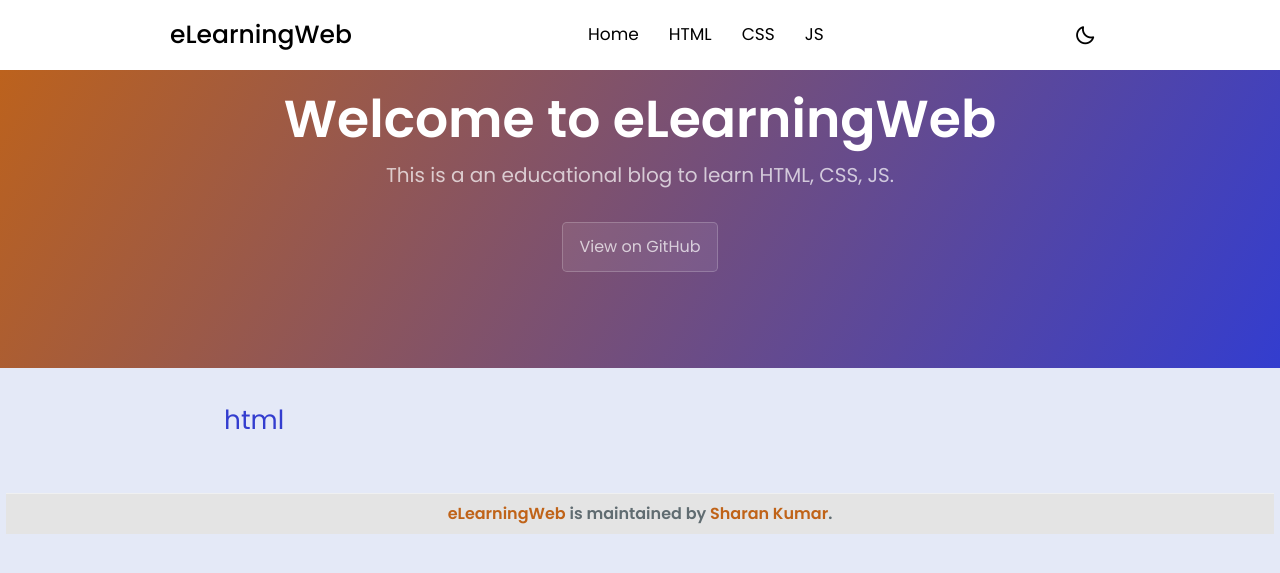
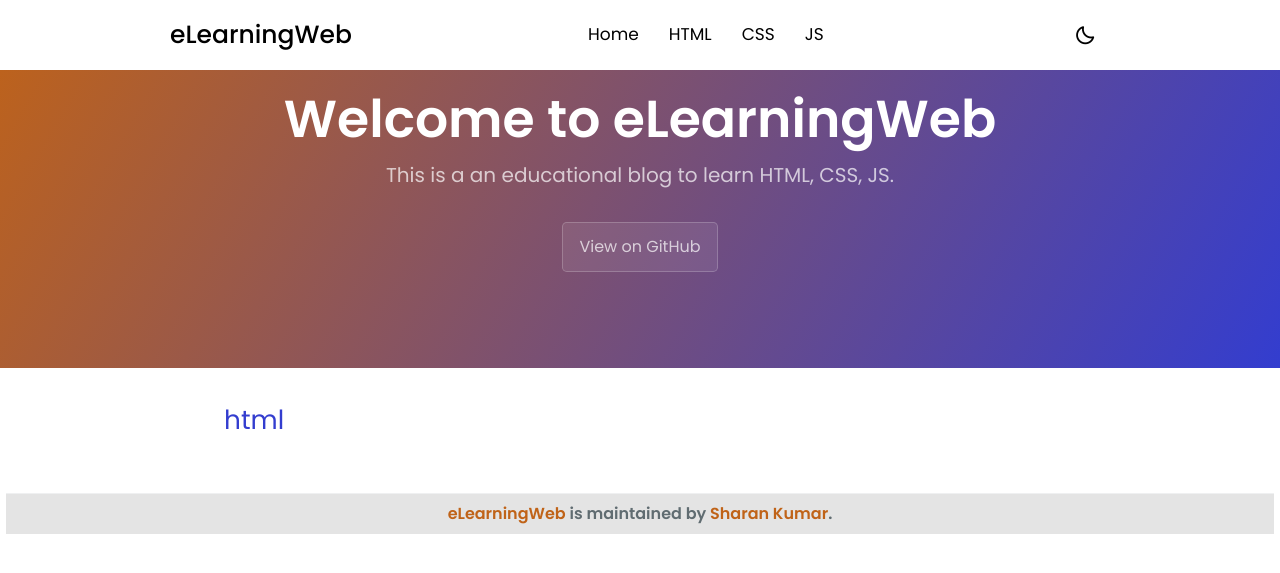
Before and after one commit to indian-sharan/webcode, a Jekyll site: the page built from about-html.md, in a window 1280 px wide. Shown: the top 573 px of the page. Built offline with Jekyll 4.4.1, drawn with Linux system fonts in a browser that asks for light colours; our own code applies the rules of GitHub Pages for plain Markdown files.

Commit message:
Update jekyll-theme-cayman.scss

```diff
--- a/_sass/jekyll-theme-cayman.scss
+++ b/_sass/jekyll-theme-cayman.scss
@@ -394,7 +394,7 @@ a {
 
 /* ===== Colours ===== */
 :root{
-    --body-color: #E4E9F7;
+    --body-color: #fff;
     --nav-color: #fff;
     --side-nav: #fff;
     --text-color: #000;
```
